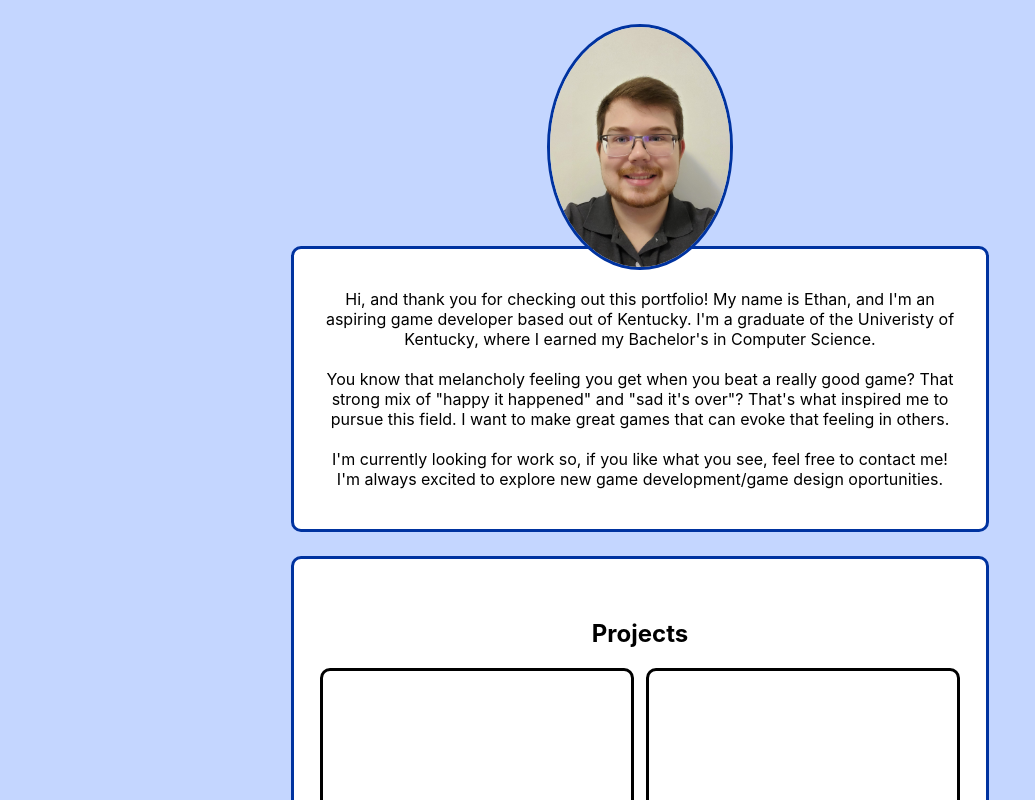
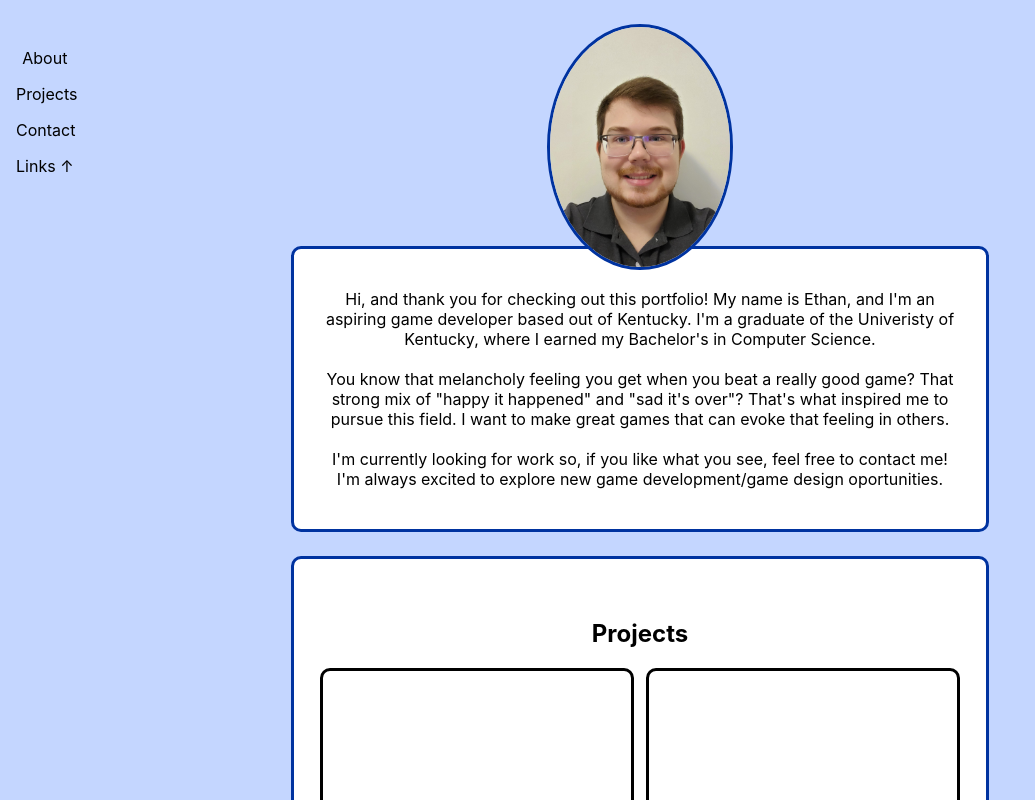
Before and after one commit to EthanPHall/GamePortfolio, a React (Create React App) app in the folder Frontend/react-frontend/: page / in a window 1280 px wide. Shown: the top 800 px of the page, without its empty margins (0-1035 px from the left). Built offline with nearby package versions, Linux system fonts and the light colour scheme.

Commit message:
Made progress on Nav Bar. Converted all components from class to functional.

```diff
--- a/Frontend/react-frontend/src/App.css
+++ b/Frontend/react-frontend/src/App.css
@@ -3,7 +3,7 @@
   width: 100%;
   height: 100%;
 
-  background-color: rgb(196, 214, 255);
+  background-color: var(--bg-color);
 
   display: flex;
   flex-direction: column;
--- a/Frontend/react-frontend/src/App.tsx
+++ b/Frontend/react-frontend/src/App.tsx
@@ -4,6 +4,7 @@ import './App.css';
 import IntroSection from './Components/IntroSection';
 import ProjectSection from './Components/ProjectSection';
 import ContactSection from './Components/ContactSection';
+import SideBar from './Components/SideBar';
 
 function App() {
   return (
@@ -11,6 +12,7 @@ function App() {
       <IntroSection></IntroSection>
       <ProjectSection></ProjectSection>
       <ContactSection></ContactSection>
+      <SideBar></SideBar>
     </div>
   );
 }
--- a/Frontend/react-frontend/src/Components/ContactSection.tsx
+++ b/Frontend/react-frontend/src/Components/ContactSection.tsx
@@ -2,9 +2,8 @@ import React from "react";
 import "./ContactSection.css";
 import './Common.css';
 
-class ContactSection extends React.Component {
-    render() {
-      return <div className="container">
+function ContactSection() {
+      return <div className="container" id="contact">
         <div className="main-section">
           <h2>Contact</h2>
           <div className="contact-info">
@@ -22,7 +21,6 @@ class ContactSection extends React.Component {
           </div>
         </div>
       </div>;
-    }
   }
 
 export default ContactSection;
--- a/Frontend/react-frontend/src/Components/IntroSection.tsx
+++ b/Frontend/react-frontend/src/Components/IntroSection.tsx
@@ -4,7 +4,7 @@ import './Common.css';
 
 function IntroSection(){
     return <>
-        <div className='container'>
+        <div className='container' id="about">
             <img className='portrait' src={portrait} alt="portrait" ></img>
             <div className='description main-section'>
                 Hi, and thank you for checking out this portfolio! My name is Ethan,
--- a/Frontend/react-frontend/src/Components/ProjectCard.tsx
+++ b/Frontend/react-frontend/src/Components/ProjectCard.tsx
@@ -1,12 +1,10 @@
 import React from "react";
 import "./ProjectCard.css";
 
-class ProjectCard extends React.Component {
-    render() {
-      return <div className="card">
+function ProjectCard() {
+  return <div className="card">
 
-      </div>;
-    }
-  }
+  </div>;
+}
 
 export default ProjectCard;
--- a/Frontend/react-frontend/src/Components/ProjectSection.tsx
+++ b/Frontend/react-frontend/src/Components/ProjectSection.tsx
@@ -5,10 +5,10 @@ import ProjectCard from './ProjectCard';
 
 function ProjectSection(){
     let projects:project[] = [new project(), new project(), new project()];
-    let projectCards:ProjectCard[] = [];
+    let projectCards:typeof ProjectCard[] = [];
 
     return <>
-        <div className='container'>
+        <div className='container' id="projects">
             <div className='main-section'>
                 <h2>Projects</h2>
                 <div className='project-grid'>
--- /dev/null
+++ b/Frontend/react-frontend/src/Components/SideBar.css
@@ -0,0 +1,42 @@
+ul {
+    top: 5vh;
+
+    list-style-type: none;
+    margin: 0;
+    padding: 0;
+    width: 7%;
+    background-color: var(--bg-color);
+    /* height: 100%; Full height */
+    position: fixed; /* Make it stick, even on scroll */
+    overflow: auto; /* Enable scrolling if the sidenav has too much content */
+  }
+
+  li a {
+    display: block;
+    color: #000;
+    padding: 8px 16px;
+    text-decoration: none;
+}
+
+li button{
+  background: none;
+  color: inherit;
+  border: none;
+  padding: 0;
+  font: inherit;
+  cursor: pointer;
+  outline: inherit;
+
+  width: 100%;
+  padding: 8px 16px;
+}
+
+/* Change the link color on hover */
+li a:hover, button:hover {
+  background-color: var(--dark-bg-color);
+  color: white;
+}
+
+.indicator-arrow{
+    font-weight: 900;
+}
--- /dev/null
+++ b/Frontend/react-frontend/src/Components/SideBar.tsx
@@ -0,0 +1,28 @@
+import { useState } from "react";
+import "./Common.css";
+import "./SideBar.css";
+
+function SideBar(){
+    const[collapseLinks, setCollapseLinks] = useState<Boolean>(true);
+
+    const linksButtonCollapsedText:String = 'Links \u2191';
+    const linksButtonOpenText:String = 'Links \u2193';
+
+    function onLinksButtonClicked(){
+        setCollapseLinks(!collapseLinks);
+    }
+
+    return <ul>
+    <li><a href="#about">About</a></li>
+    <li><a href="#projects">Projects</a></li>
+    <li><a href="#contact">Contact</a></li>
+    <li>
+        <button onClick={onLinksButtonClicked}>
+            {collapseLinks ? linksButtonCollapsedText : linksButtonOpenText}
+        </button>
+    </li>
+  </ul>
+
+}
+
+export default SideBar;
--- a/Frontend/react-frontend/src/index.css
+++ b/Frontend/react-frontend/src/index.css
@@ -1,3 +1,12 @@
+:root{
+  --bg-color: rgb(196, 214, 255);
+  --dark-bg-color: rgb(170, 188, 230);
+}
+
+html{
+  scroll-behavior: smooth;
+}
+
 body {
   margin: 0;
   font-family: -apple-system, BlinkMacSystemFont, 'Segoe UI', 'Roboto', 'Oxygen',
--- a/Frontend/react-frontend/src/index.tsx
+++ b/Frontend/react-frontend/src/index.tsx
@@ -8,9 +8,7 @@ const root = ReactDOM.createRoot(
   document.getElementById('root') as HTMLElement
 );
 root.render(
-  <React.StrictMode>
     <App />
-  </React.StrictMode>
 );
 
 // If you want to start measuring performance in your app, pass a function
```
